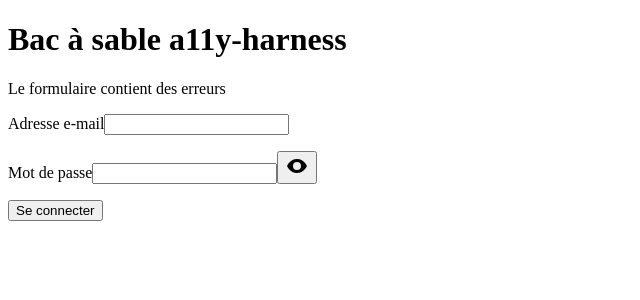
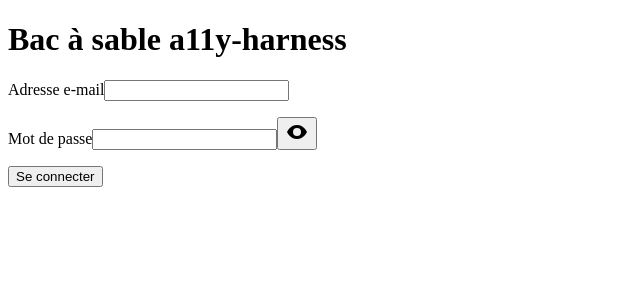
Before and after one commit to Yoann-Fortin/a11y-harness, a React (Vite) app in the folder playground/: page / in a window 1280 px wide. Shown: the top 300 px of the page, without its empty margins (0-640 px from the left). Built offline with nearby package versions, Linux system fonts and the light colour scheme.

Commit message:
feat(login-form): announce the summary while the email is empty

```diff
--- a/playground/src/login-form/LoginForm.tsx
+++ b/playground/src/login-form/LoginForm.tsx
@@ -24,6 +24,7 @@ export function LoginForm() {
   const passwordErrorId = useId()
   const [isPasswordVisible, setIsPasswordVisible] = useState(false)
   const [errors, setErrors] = useState<FieldErrors>({})
+  const hasErrors = errors.email !== undefined
 
   function handleSubmit(event: SubmitEvent<HTMLFormElement>) {
     const formData = new FormData(event.currentTarget)
@@ -35,7 +36,7 @@ export function LoginForm() {
 
   return (
     <form onSubmit={handleSubmit}>
-      <p role="status">{ERROR_SUMMARY}</p>
+      <p role="status">{hasErrors && ERROR_SUMMARY}</p>
       <label htmlFor={emailFieldId}>{EMAIL_LABEL}</label>
       <input
         id={emailFieldId}
```
